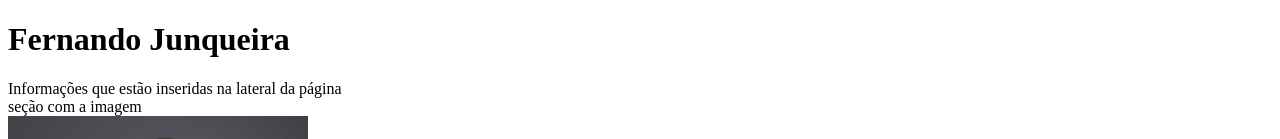
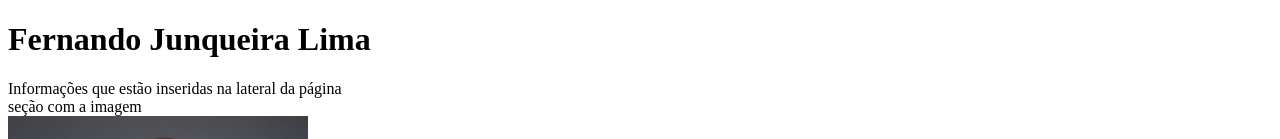
Before and after one commit to Fernandojunqueira/pagina_perfil, a plain HTML site: page src/index.html in a window 1280 px wide. Shown: the top 139 px of the page. Drawn offline with Linux system fonts and the light colour scheme.

Commit message:
aatividade agora vai

```diff
--- a/src/index.html
+++ b/src/index.html
@@ -12,7 +12,7 @@
     <header>
     <!-- Cabeçalho da sua página -->
 
-      <h1>Fernando Junqueira</h1>
+      <h1>Fernando Junqueira Lima</h1>
     </header>
 
     <aside>
```
